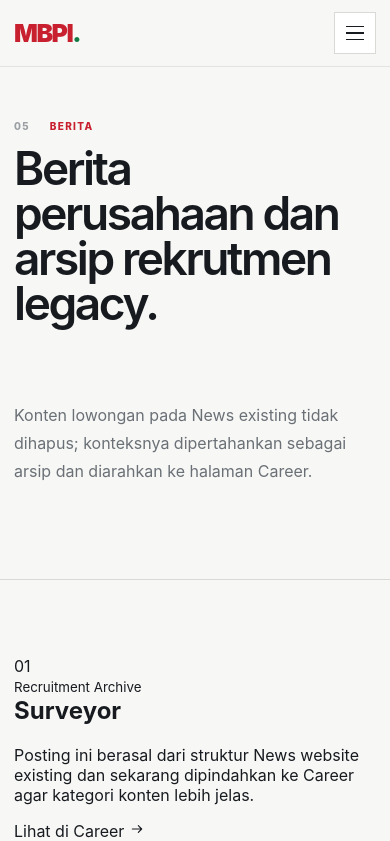
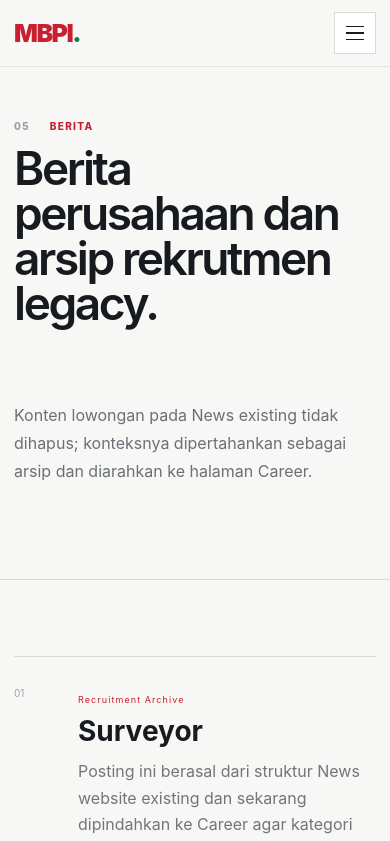
Before and after one commit to nabillazachra/mbpi-revamp, a Next.js app: page /id/news in a window 390 px wide. Shown: the top 841 px of the page. Built offline with nearby package versions, Linux system fonts and the light colour scheme.

Commit message:
style: add customer gallery branch career and archive layouts

```diff
--- a/app/globals.css
+++ b/app/globals.css
@@ -396,3 +396,68 @@
 .metricStatus.isVerified{display:inline-block;color:var(--brand-green)}
 .facilityMetricCard:has(.metricStatus.isVerified) .metricFields strong{color:var(--brand-green);font-size:28px}
 .facilityMetricCard:has(.metricStatus.isVerified){box-shadow:0 12px 30px rgba(20,122,70,.06)}
+
+
+/* Customers, gallery, branch history, detailed career, archive */
+.premiumCustomers{padding:62px 0;background:#fff;border-top:1px solid #ecece8;border-bottom:1px solid #ecece8}
+.customerIntro{display:flex;justify-content:space-between;gap:30px;align-items:end;margin-bottom:26px}
+.customerIntro p{margin:0;color:#7a8084;font-size:12px}
+.customerLogoGrid{display:grid;grid-template-columns:repeat(5,1fr);border-left:1px solid #e4e5e1;border-top:1px solid #e4e5e1}
+.customerLogoGrid>div{min-height:120px;display:grid;place-items:center;padding:24px;background:#fff;border-right:1px solid #e4e5e1;border-bottom:1px solid #e4e5e1}
+.customerLogoGrid img{max-width:130px;max-height:54px;object-fit:contain;filter:grayscale(1);opacity:.78;transition:.2s ease}
+.customerLogoGrid>div:hover img{filter:none;opacity:1}
+.premiumGallery{padding:110px 0;background:#f7f6f2}
+.galleryGrid{display:grid;grid-template-columns:1.35fr .65fr;grid-template-rows:320px auto;gap:14px}
+.galleryGrid figure{margin:0;position:relative;overflow:hidden;background:#1a1f1c}
+.galleryLarge{grid-row:1/3}
+.galleryGrid img{width:100%;height:100%;object-fit:cover;display:block;filter:saturate(.82) contrast(.96)}
+.galleryGrid figure:after{content:"";position:absolute;inset:0;background:linear-gradient(180deg,transparent 55%,rgba(0,0,0,.58))}
+.galleryGrid figcaption{position:absolute;z-index:2;left:22px;bottom:20px;color:#fff}
+.galleryGrid figcaption span,.galleryGrid figcaption strong{display:block}
+.galleryGrid figcaption span{font-size:8px;letter-spacing:.15em;color:#d4dad6}
+.galleryGrid figcaption strong{font-size:18px;margin-top:5px}
+.galleryStatement{background:#fff;padding:28px;display:flex;flex-direction:column;justify-content:flex-end}
+.galleryStatement p{color:#6d7478;line-height:1.7}
+.branchTimeline{border-top:1px solid var(--line)}
+.branchTimeline>article{display:grid;grid-template-columns:220px 1fr;gap:55px;padding:52px 0;border-bottom:1px solid var(--line)}
+.branchYear{font-size:74px;letter-spacing:-.065em;font-weight:620;color:#d9dbd8}
+.branchContent h2{font-size:42px;letter-spacing:-.045em;margin:10px 0 14px}
+.branchContent p{max-width:800px;color:#697075;line-height:1.72}
+.branchContent small{display:block;margin-top:22px;color:#8b9195;line-height:1.6}
+.careerDetailedList{display:flex;flex-direction:column;gap:26px}
+.careerDetailedCard{background:#fff;border:1px solid #e0e2de;padding:32px}
+.careerTitle{display:grid;grid-template-columns:48px 1fr;gap:20px}
+.careerTitle>span{font-size:10px;color:#9ca2a5}
+.careerTitle small{font-size:9px;letter-spacing:.12em;color:var(--brand-red)}
+.careerTitle h2{font-size:32px;letter-spacing:-.035em;margin:7px 0 10px}
+.careerTitle p{max-width:780px;color:#70767a;line-height:1.65}
+.careerColumns{display:grid;grid-template-columns:1fr 1fr;gap:40px;margin:28px 0 0;padding-top:26px;border-top:1px solid #e6e7e3}
+.careerColumns h3{font-size:15px;margin-bottom:12px}
+.careerColumns ul{margin:0;padding-left:18px}
+.careerColumns li{font-size:12px;line-height:1.55;margin:7px 0;color:#5e666b}
+.careerApply{display:flex;justify-content:space-between;gap:30px;align-items:center;margin-top:26px;padding-top:20px;border-top:1px solid #e6e7e3}
+.careerApply span{font-size:11px;color:#858b8f;max-width:780px}
+.careerApply a{display:inline-flex;gap:8px;align-items:center;font-size:11px;font-weight:800}
+.newsArchive{border-top:1px solid var(--line)}
+.newsArchive article{display:grid;grid-template-columns:50px 1fr auto;gap:30px;padding:30px 0;border-bottom:1px solid var(--line);align-items:start}
+.newsArchive article>span{font-size:10px;color:#9da2a5}
+.newsArchive small{font-size:9px;letter-spacing:.12em;color:var(--brand-red)}
+.newsArchive h2{font-size:28px;margin:7px 0 10px}
+.newsArchive p{color:#70767a;max-width:750px;line-height:1.65}
+.newsArchive a{display:inline-flex;align-items:center;gap:8px;font-size:11px;font-weight:800}
+@media(max-width:1080px){
+  .customerLogoGrid{grid-template-columns:repeat(3,1fr)}
+  .galleryGrid{grid-template-columns:1fr;grid-template-rows:auto}
+  .galleryLarge{grid-row:auto}
+  .galleryGrid figure{min-height:320px}
+  .branchTimeline>article{grid-template-columns:1fr;gap:16px}
+  .branchYear{font-size:48px}
+}
+@media(max-width:720px){
+  .customerIntro{align-items:flex-start;flex-direction:column}
+  .customerLogoGrid{grid-template-columns:1fr 1fr}
+  .careerColumns{grid-template-columns:1fr}
+  .careerApply{align-items:flex-start;flex-direction:column}
+  .newsArchive article{grid-template-columns:34px 1fr}
+  .newsArchive a{grid-column:2}
+}
```
